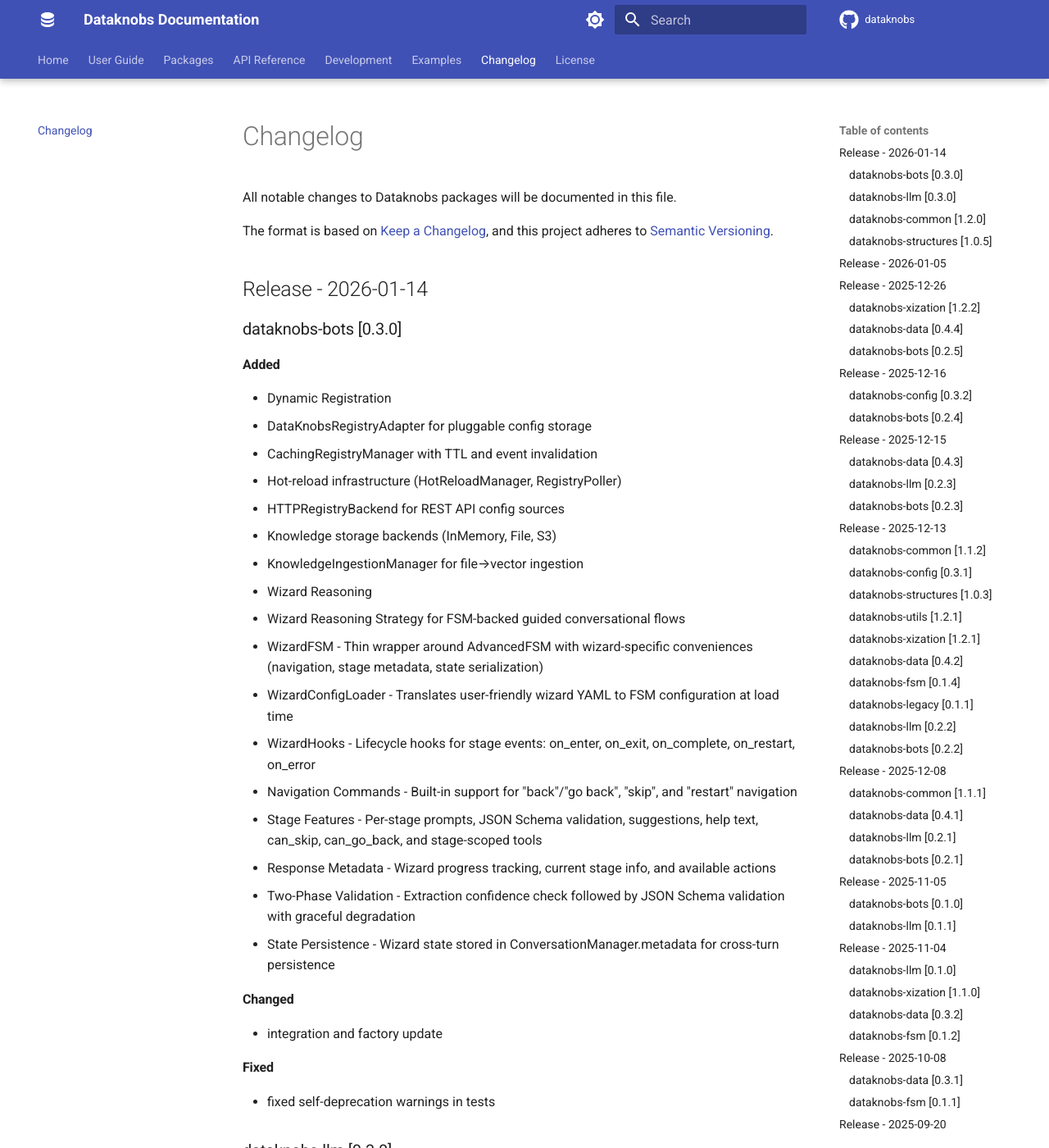
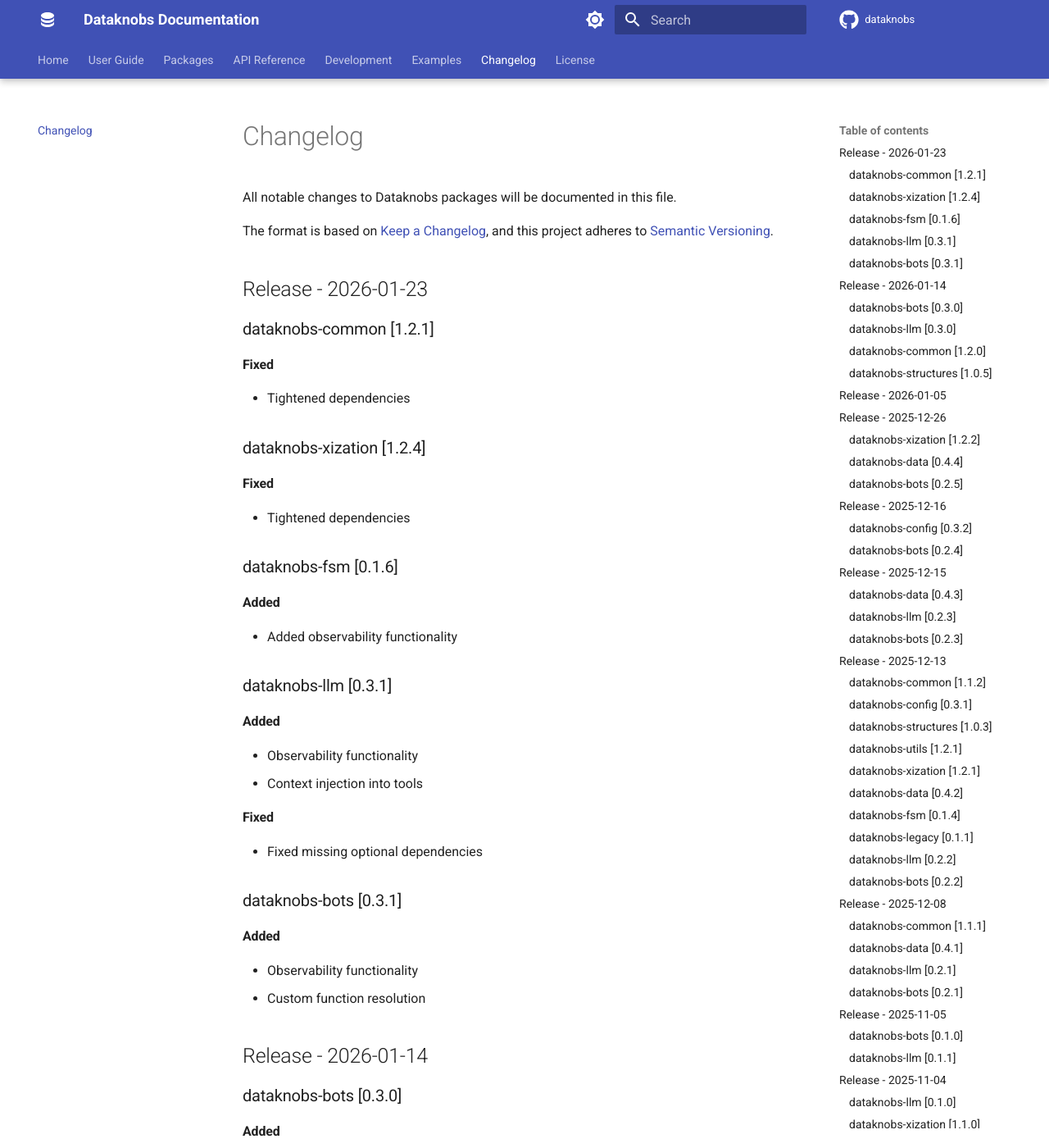
Before and after one commit to KBS-Labs/dataknobs, an MkDocs documentation site: the page built from docs/changelog.md, in a window 1280 px wide and 1400 px high. Shown: the whole window at 82% size. Built offline with MkDocs 1.6.1 and Material for MkDocs 9.7.7, drawn with Linux system fonts in a browser that asks for light colours; comment, search, counter and statistics services are not loaded.

Commit message:
bumped versions, updated release notes

```diff
--- a/docs/changelog.md
+++ b/docs/changelog.md
@@ -4,6 +4,39 @@
 
 The format is based on [Keep a Changelog](https://keepachangelog.com/en/1.0.0/),
 and this project adheres to [Semantic Versioning](https://semver.org/spec/v2.0.0.html).
+
+## Release - 2026-01-23
+
+### dataknobs-common [1.2.1]
+
+#### Fixed
+- Tightened dependencies
+
+### dataknobs-xization [1.2.4]
+
+#### Fixed
+- Tightened dependencies
+
+### dataknobs-fsm [0.1.6]
+
+#### Added
+- Added observability functionality
+
+### dataknobs-llm [0.3.1]
+
+#### Added
+- Observability functionality
+- Context injection into tools
+
+#### Fixed
+- Fixed missing optional dependencies
+
+### dataknobs-bots [0.3.1]
+
+#### Added
+- Observability functionality
+- Custom function resolution
+
 
 ## Release - 2026-01-14
 
--- a/docs/installation.md
+++ b/docs/installation.md
@@ -306,12 +306,12 @@
 # requirements.txt
 dataknobs-config>=0.3.3
 dataknobs-data>=0.4.5
-dataknobs-fsm>=0.1.5
-dataknobs-llm>=0.3.0
-dataknobs-bots>=0.3.0
+dataknobs-fsm>=0.1.6
+dataknobs-llm>=0.3.1
+dataknobs-bots>=0.3.1
 dataknobs-structures>=1.0.5
 dataknobs-utils>=1.2.2
-dataknobs-xization>=1.2.3
+dataknobs-xization>=1.2.4
 
 # Optional dependencies
 psycopg2-binary>=2.9.0
```
Also changed, not shown: docs/index.md (+5 -5 lines), 12 other files.
